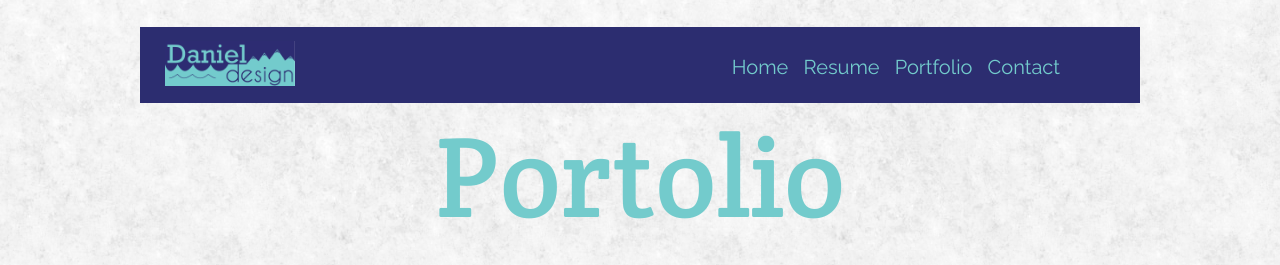
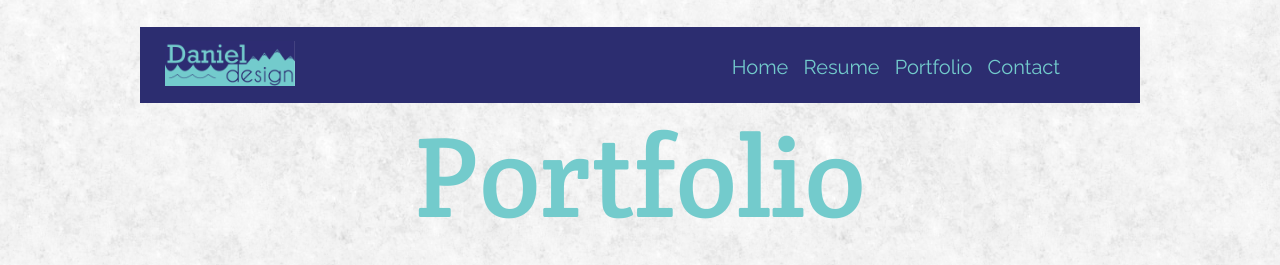
Before and after one commit to dhelm2/P4Resume, a plain HTML site: page index.html in a window 1280 px wide. Shown: the top 265 px of the page. Drawn offline with Linux system fonts and the light colour scheme; grey boxes are pictures that could not be loaded.

Commit message:
Portfolio

```diff
--- a/index.html
+++ b/index.html
@@ -35,7 +35,7 @@
 
 	</header>
 <div id="banner">
-	Portolio
+	Portfolio
 </div>
 
 
```
